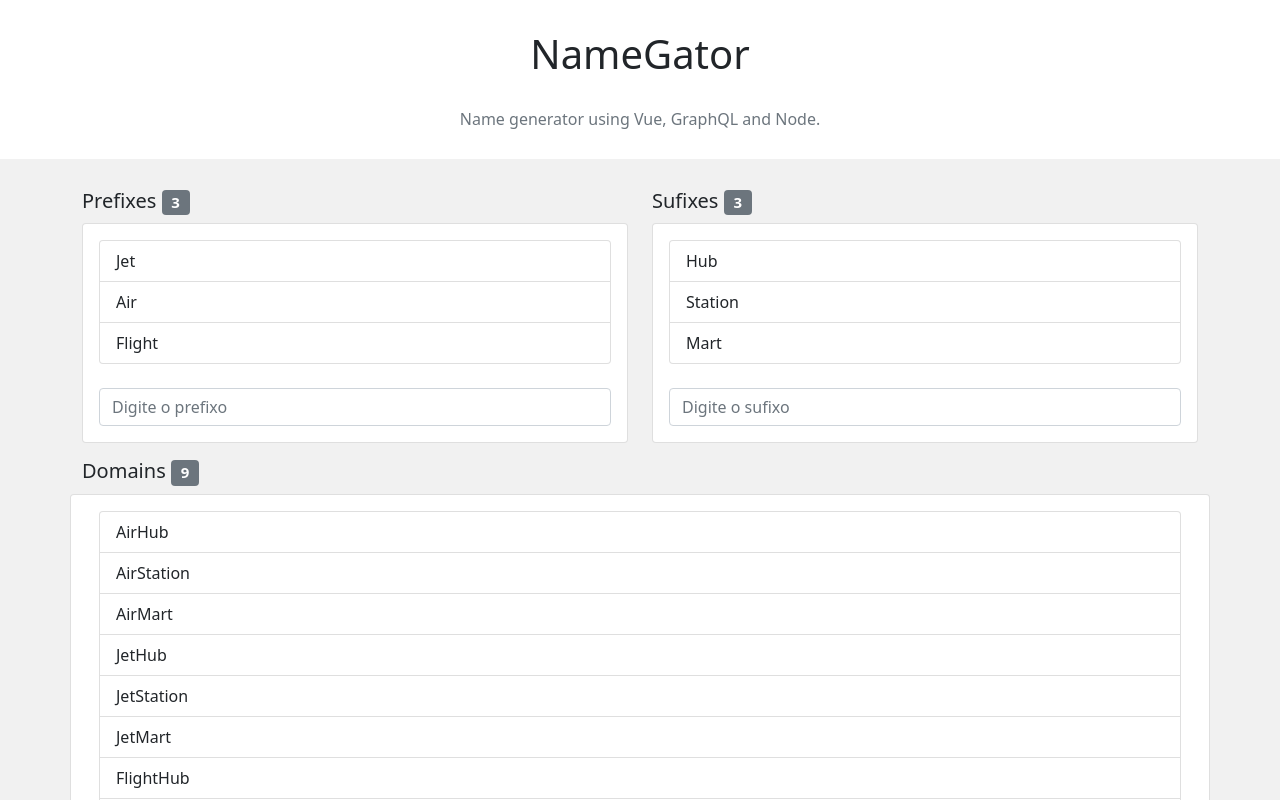
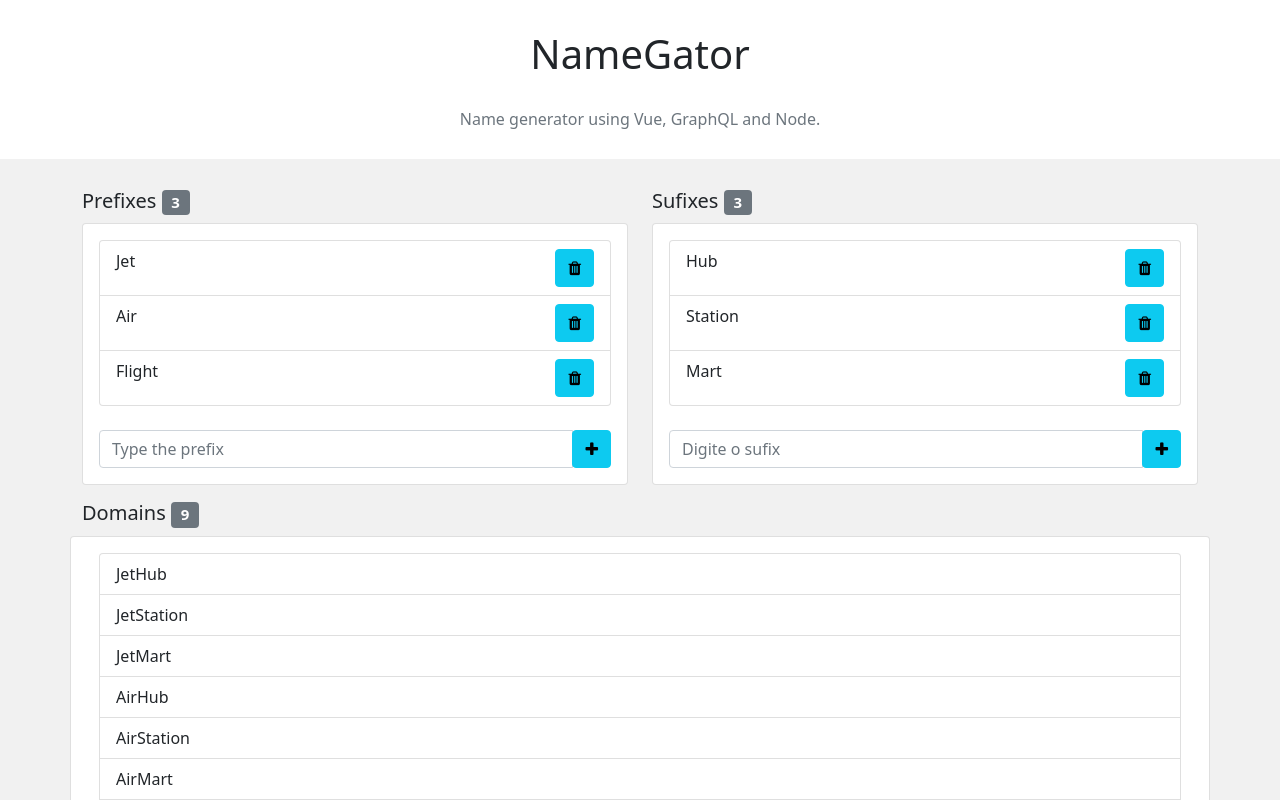
Before and after one commit to kkzamai/fullstack_vue_graphql_node, a Vue app: page / in a window 1280 px wide. Shown: the top 800 px of the page. Built offline with nearby package versions, Linux system fonts and the light colour scheme.

Commit message:
aula Branas 2

```diff
--- a/package.json
+++ b/package.json
@@ -34,7 +34,11 @@
     "parserOptions": {
       "parser": "@babel/eslint-parser"
     },
-    "rules": {}
+    "rules": {
+      "quotes": ["error","double"],
+      "indent": ["error","tab"],
+      "semi": ["error","always"]
+    }
   },
   "browserslist": [
     "> 1%",
--- a/src/App.vue
+++ b/src/App.vue
@@ -14,12 +14,23 @@
                   <div class="card-body">
                     <ul class="list-group">
                       <li class="list-group-item" v-for="prefix in prefixes" v-bind:key="prefix">
+						<div class="row">
+							<div class="col-md">
 								{{ prefix }}
+							</div>
+							<div class="col-auto">
+								<button class="btn btn-info" v-on:click="deletePrefix(prefix)"><span class="fa fa-trash"></span></button>
+							</div>
+						</div>
                       </li>
-
                     </ul>
                     <br/>
-                    <input class="form-control" type="text" placeholder="Digite o prefixo" />
+					<div class="input-group">
+						<input class="form-control" type="text" v-model="prefix" v-on:keyup.enter="addPrefix(prefix)" placeholder="Type the prefix" />
+						<div class="input-group-append">
+							<button class="btn btn-info"  v-on:click="addPrefix(prefix)"><span class="fa fa-plus"></span></button>
+						</div>
+					</div>
                   </div>
                 </div>
               </div>
@@ -29,11 +40,23 @@
                   <div class="card-body">
                    <ul class="list-group">
                       <li class="list-group-item" v-for="sufix in sufixes" v-bind:key="sufix">
+						<div class="row">
+							<div class="col-md">
 								{{ sufix }}
+							</div>
+							<div class="col-auto">
+								<button class="btn btn-info" v-on:click="deleteSufix(sufix)"><span class="fa fa-trash"></span></button>
+							</div>
+						</div>
                       </li>
                     </ul>
                     <br/>
-                    <input class="form-control" type="text" placeholder="Digite o sufixo" />
+					<div class="input-group">
+						<input class="form-control" type="text" v-model="sufix" v-on:keyup.enter="addSufix(sufix)" placeholder="Digite o sufix" />
+						<div class="input-group-append">
+							<button class="btn btn-info" v-on:click="addSufix(sufix)"><span class="fa fa-plus"></span></button>
+						</div>
+					</div>
                   </div>
                 </div>
               </div>
@@ -59,15 +82,48 @@
 import "font-awesome/css/font-awesome.css";
 
 export default {
-  name: 'App',
+	name: "App",
 	data:  function () {
 		return {
-      prefixes: ['Jet', 'Air','Flight'],
-      sufixes: ['Hub', 'Station', 'Mart'],
-      domains: ['AirHub','AirStation','AirMart','JetHub','JetStation','JetMart','FlightHub','FlightAir','FlightMart']
+			prefix: "",
+			sufix: "",
+			prefixes: ["Jet", "Air","Flight"],
+			sufixes: ["Hub", "Station", "Mart"],
+			domains: []
 		};
+	},
+	methods: {
+		addPrefix(prefix) {
+			this.prefixes.push(prefix);
+			this.prefix = "";
+			this.generate();
+		},
+		deletePrefix(prefix) {
+			this.prefixes.splice(this.prefixes.indexOf(prefix),1);
+			this.generate();
+		},
+		addSufix(sufix) {
+			this.sufixes.push(sufix);
+			this.sufix = "";
+			this.generate();
+		},
+		deleteSufix(sufix) {
+			this.sufixes.splice(this.sufixes.indexOf(sufix),1);
+			this.generate();
+		},
+		generate() {
+			this.domains = [];
+			for (const prefix of this.prefixes) {
+				for (const sufix of this.sufixes) {
+					this.domains.push(prefix + sufix);
 				}
 			}
+		}
+	},
+	created() {
+		this.generate();
+	}
+};
 </script>
 
 <style>
--- a/src/main.js
+++ b/src/main.js
@@ -1,4 +1,4 @@
-import { createApp } from 'vue'
-import App from './App.vue'
+import { createApp } from "vue";
+import App from "./App.vue";
 
-createApp(App).mount('#app')
+createApp(App).mount("#app");
--- a/vue.config.js
+++ b/vue.config.js
@@ -1,4 +1,4 @@
-const { defineConfig } = require('@vue/cli-service')
+const { defineConfig } = require("@vue/cli-service");
 module.exports = defineConfig({
-  transpileDependencies: true
-})
+	transpileDependencies: true
+});
```
Also changed, not shown: babel.config.js (+4 -4 lines), src/components/HelloWorld.vue (+5 -5 lines). Lines whose indentation alone changed are shown as unchanged.
